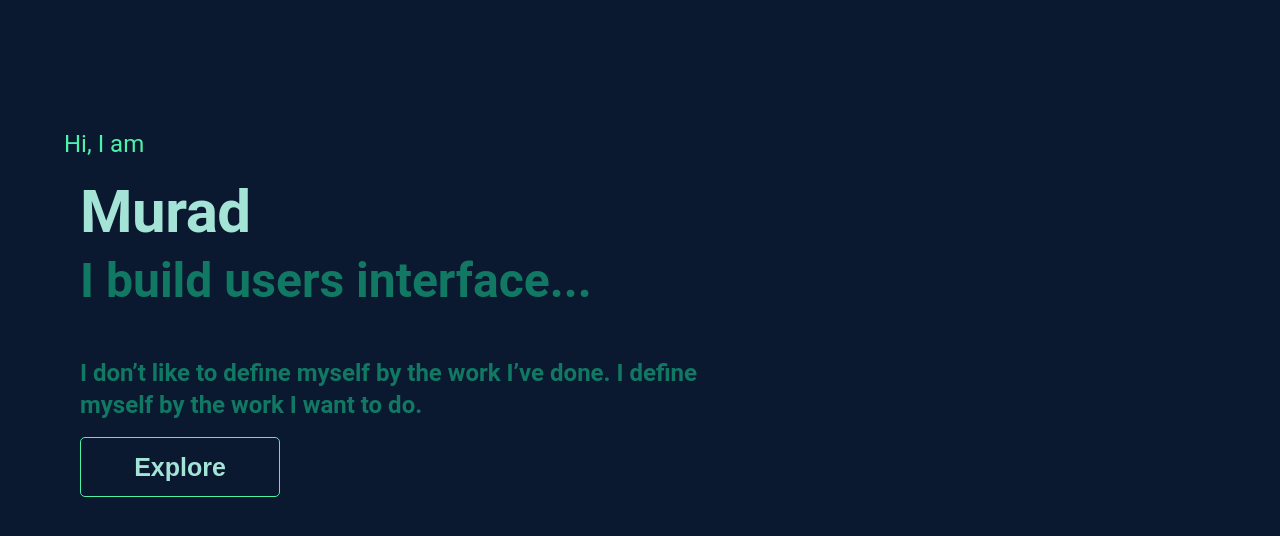
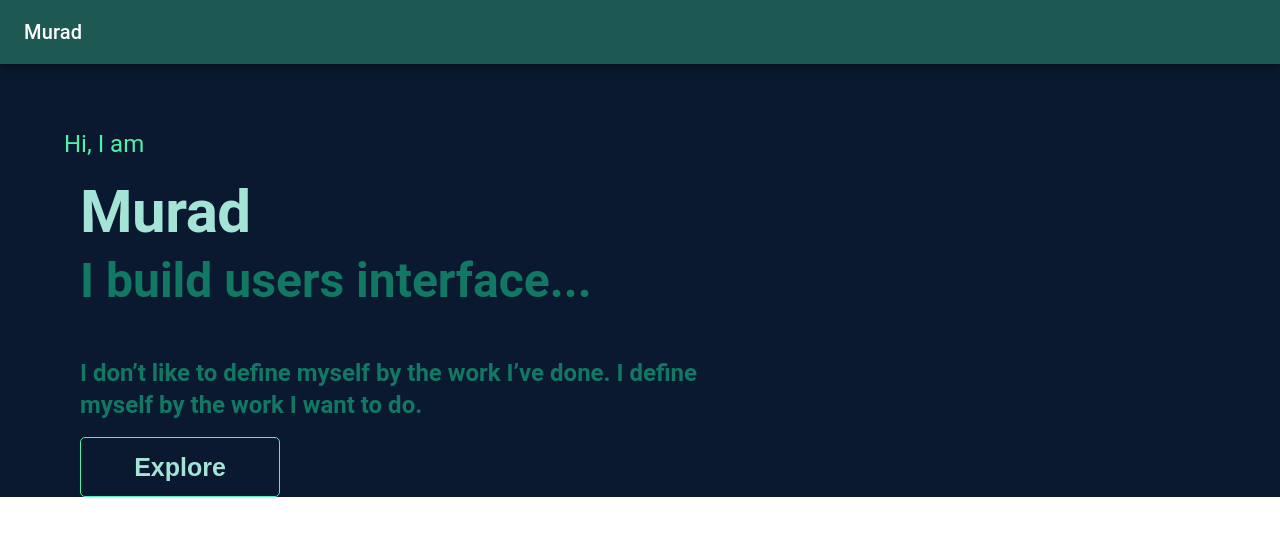
Before and after one commit to ano201/myPortfolio, a React (Create React App) app: page / in a window 1280 px wide. Shown: the top 536 px of the page. Built offline with nearby package versions, Linux system fonts and the light colour scheme.

Commit message:
app bar added

```diff
--- a/package.json
+++ b/package.json
@@ -5,6 +5,7 @@
   "dependencies": {
     "@emotion/react": "^11.6.0",
     "@emotion/styled": "^11.6.0",
+    "@mui/icons-material": "^5.1.1",
     "@mui/material": "^5.1.1",
     "@testing-library/jest-dom": "^5.15.0",
     "@testing-library/react": "^11.2.7",
--- a/src/App.css
+++ b/src/App.css
@@ -1,7 +1,5 @@
 .app{
   background-color: #0a192f;
-  height: 100vh;
-  width: 100vw;
 }
 .neon-text{
   color: #4df1aa;
@@ -21,7 +19,7 @@
   background-color: #0a192f;
   border-radius: 5px;
   box-shadow: inset 0 0 0 0 #4df1aa;
-  transition: ease-out 0.2s;
+  transition: ease-out 0.4s;
   outline: none;
   font-weight: bold;
 }
--- a/src/Pages/Home/Home/Home.js
+++ b/src/Pages/Home/Home/Home.js
@@ -1,10 +1,12 @@
 import { Grid, Box, Container } from '@mui/material';
 import React from 'react';
 import Banner from '../Banner/Banner';
+import Navigation from './../Navigation/Navigation';
 
 const Home = () => {
     return (
         <Box sx={{ flexGrow: 1 }}>
+            <Navigation></Navigation>
             <Container>
                 <Grid container>
                     <Grid>
--- /dev/null
+++ b/src/Pages/Home/Navigation/Navigation.js
@@ -0,0 +1,43 @@
+import React from 'react';
+import AppBar from '@mui/material/AppBar';
+import Box from '@mui/material/Box';
+import Toolbar from '@mui/material/Toolbar';
+import IconButton from '@mui/material/IconButton';
+import Typography from '@mui/material/Typography';
+import MenuIcon from '@mui/icons-material/Menu';
+
+
+
+
+const Navigation = (props) => {
+
+    return (
+        <div>
+            <Box sx={{ flexGrow: 1 }}>
+                <AppBar style={{ background: '#4df1aa4b'}} position="fixed">
+                    <Toolbar>
+                        <Typography
+                            variant="h6"
+                            noWrap
+                            component="div"
+                            sx={{ flexGrow: 1 }}
+                        >
+                            Murad
+                        </Typography>
+                        <IconButton
+                            size="large"
+                            edge="end"
+                            color="inherit"
+                            aria-label="open drawer"
+                            sx={{ mr: 2, display: { md: 'none' } }}
+                        >
+                            <MenuIcon />
+                        </IconButton>
+                    </Toolbar>
+                </AppBar>
+            </Box>
+        </div>
+    );
+};
+
+export default Navigation;
```
Also changed, not shown: 1 other file (tests, documents, lock files or other folders).
